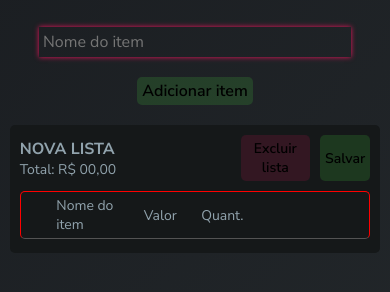
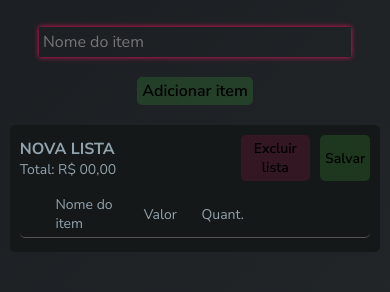
Before and after one commit to fnsigor/Shopping_List, a plain HTML site: page index.html in a window 390 px wide. Shown: the part 166-458 px from the top of the page. Drawn offline with Linux system fonts and the light colour scheme.

Commit message:
remove border

```diff
--- a/css/index.css
+++ b/css/index.css
@@ -619,10 +619,6 @@ input[type="checkbox"] {
         padding: .4rem .5rem;
     }
 
-    .div-list li {
-        border: 1px solid red;
-    }
-
     .span-item {
         font-size: 1.4rem;
         width: 20%;
```
